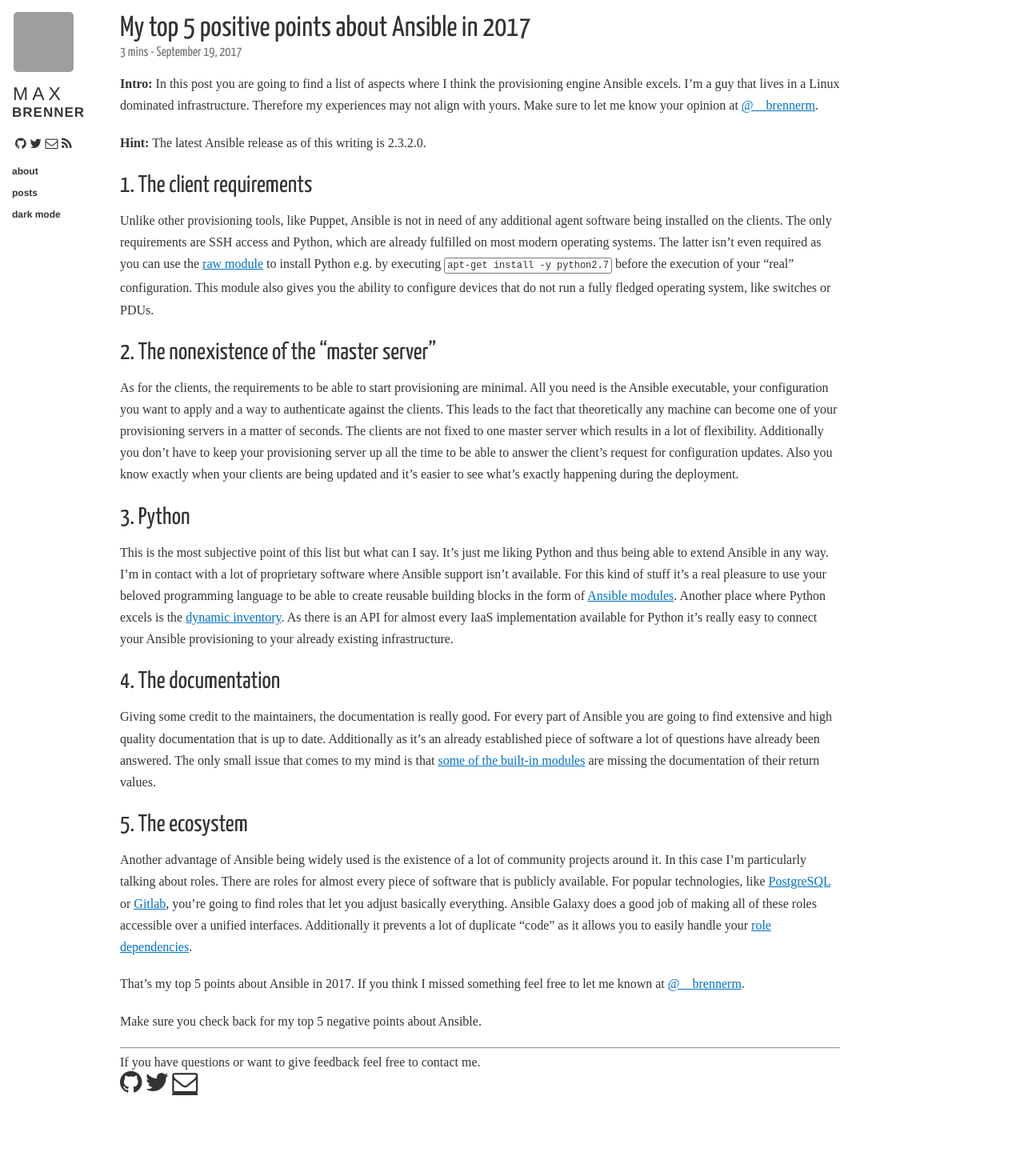
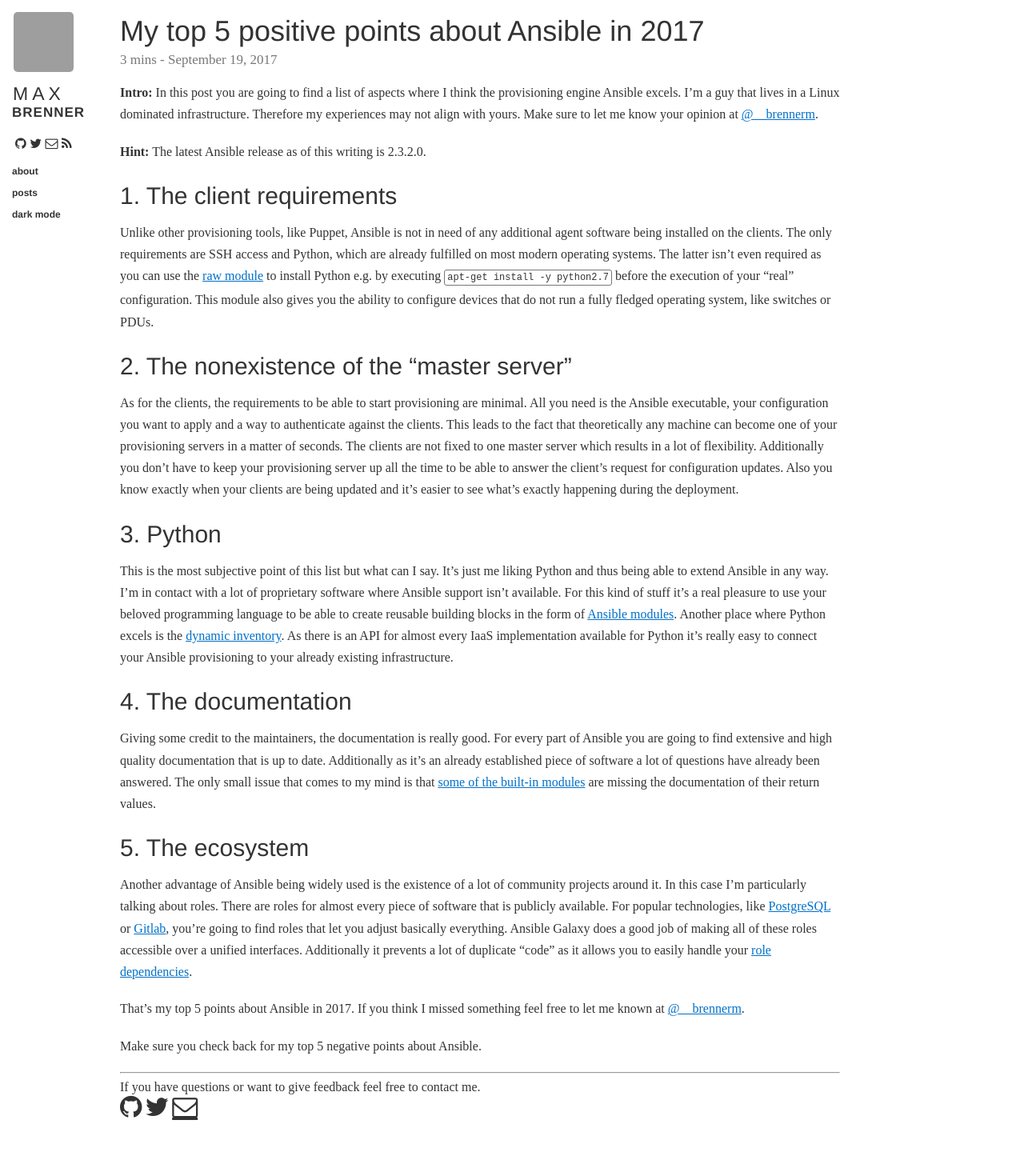
Before and after one commit to brennerm/brennerm.github.io, a Jekyll site: the page built from _posts/ansible-top5/2017-09-19-ansible-top-5.markdown, in a window 1280 px wide. Shown: the whole page at 80% size. Built offline with Jekyll 4.4.1, drawn with Linux system fonts in a browser that asks for light colours; nearby versions of some CDN libraries; comment, search, counter and statistics services are not loaded; before the commit the page ends 1419 px from its top, so only the background shows below that; grey boxes are pictures that could not be loaded.

Commit message:
page load time improvements

```diff
--- a/_includes/head.html
+++ b/_includes/head.html
@@ -13,18 +13,16 @@
 
   <link rel="alternate" type="application/rss+xml" href="/atom.xml" />
 
-  <link href="//netdna.bootstrapcdn.com/font-awesome/4.0.3/css/font-awesome.css" rel="stylesheet" />
+  <link rel="stylesheet" href="https://stackpath.bootstrapcdn.com/font-awesome/4.0.3/css/font-awesome.min.css"/>
   <link rel="stylesheet" href="{{ site.github.url }}/static/css/base.css" type="text/css" media="screen, projection" />
   <link rel="stylesheet" href="{{ site.github.url }}/static/css/pygments.css" type="text/css" />
   <link rel="stylesheet" href="{{ site.github.url }}/static/css/custom.css" type="text/css" />
   <link media="only screen and (max-device-width: 480px)" href="{{ site.github.url }}/static/css/mobile.css" type="text/css" rel="stylesheet" />
   <link media="only screen and (device-width: 768px)" href="{{ site.github.url }}/static/css/mobile.css" type="text/css" rel="stylesheet" />
-  <link href='https://fonts.googleapis.com/css?family=Yanone+Kaffeesatz' rel='stylesheet' type='text/css'>
-  <link rel="apple-touch-icon" href="{{ site.github.url }}/apple-touch-icon.png" />
+  <link rel="apple-touch-icon" href="/static/images/apple-touch-icon.png" />
 
   <script>var clicky_site_ids = clicky_site_ids || []; clicky_site_ids.push(101207397);</script>
   <script async src="//static.getclicky.com/js"></script>
 
-  <script type="text/javascript" src="https://ajax.googleapis.com/ajax/libs/jquery/1.8.3/jquery.min.js"></script>
   <script type="text/javascript" src="{{ site.github.url }}/static/js/application.js"></script>
 </head>
--- a/static/css/base.css
+++ b/static/css/base.css
@@ -115,7 +115,7 @@
       padding: 2px 3px; }
   .content img {
     padding: 3px;
-    border: 1px solid #eeeeee;
+    border: 1px solid var(--main-background-color);
     max-width: 100%; }
   .content li {
     margin-bottom: 10px;
@@ -136,7 +136,6 @@
       font-style: normal; }
   .content .byline {
     margin-bottom: 17px;
-    font-family: "Yanone Kaffeesatz", Helvetica, sans-serif;
     padding-left: 0px;
     font-size: 17px;
     color: #777; }
```
Also changed, not shown: static/images/apple-touch-icon.png (renamed from apple-touch-icon.png), static/images/hr.png (deleted).
